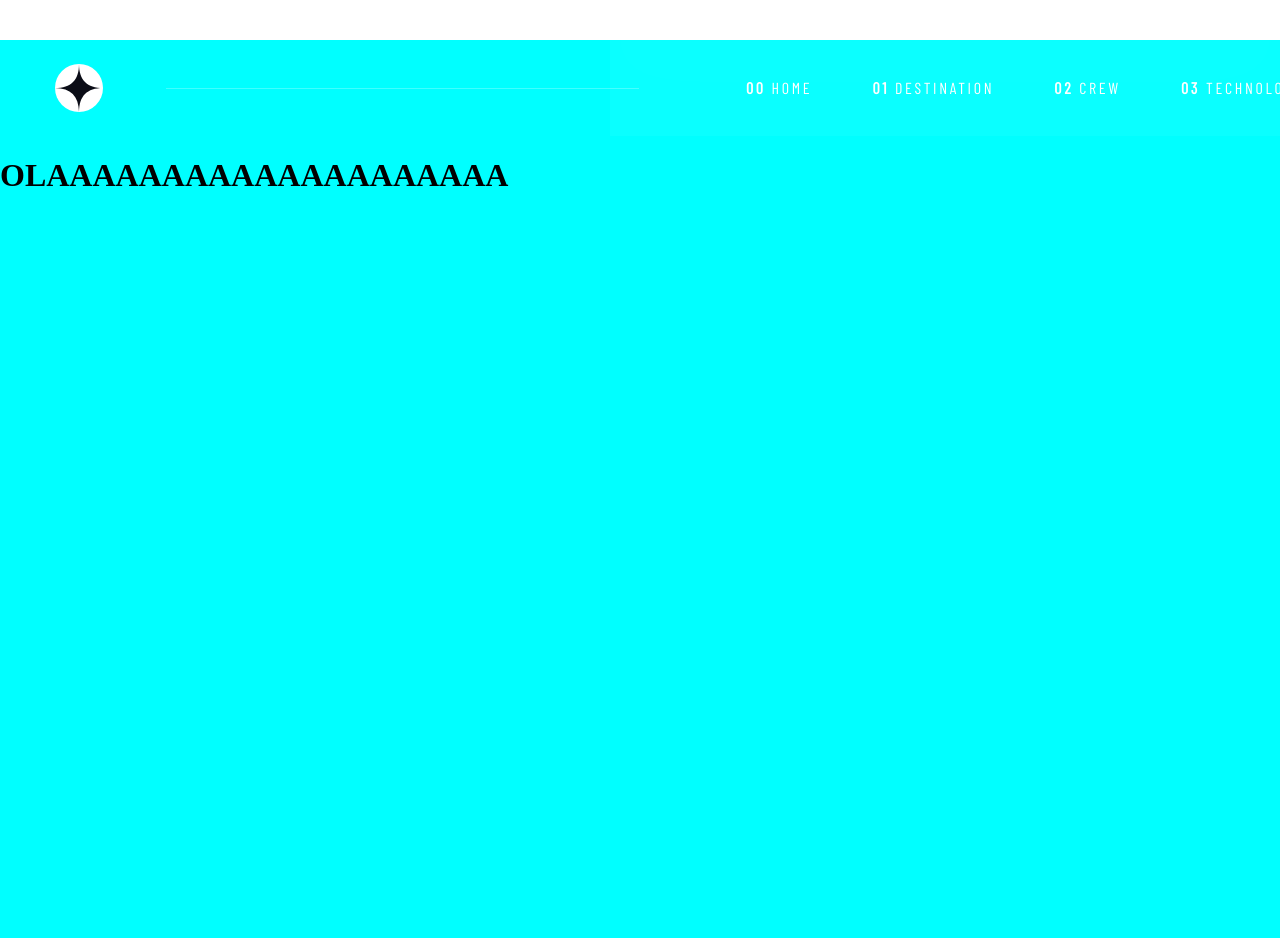
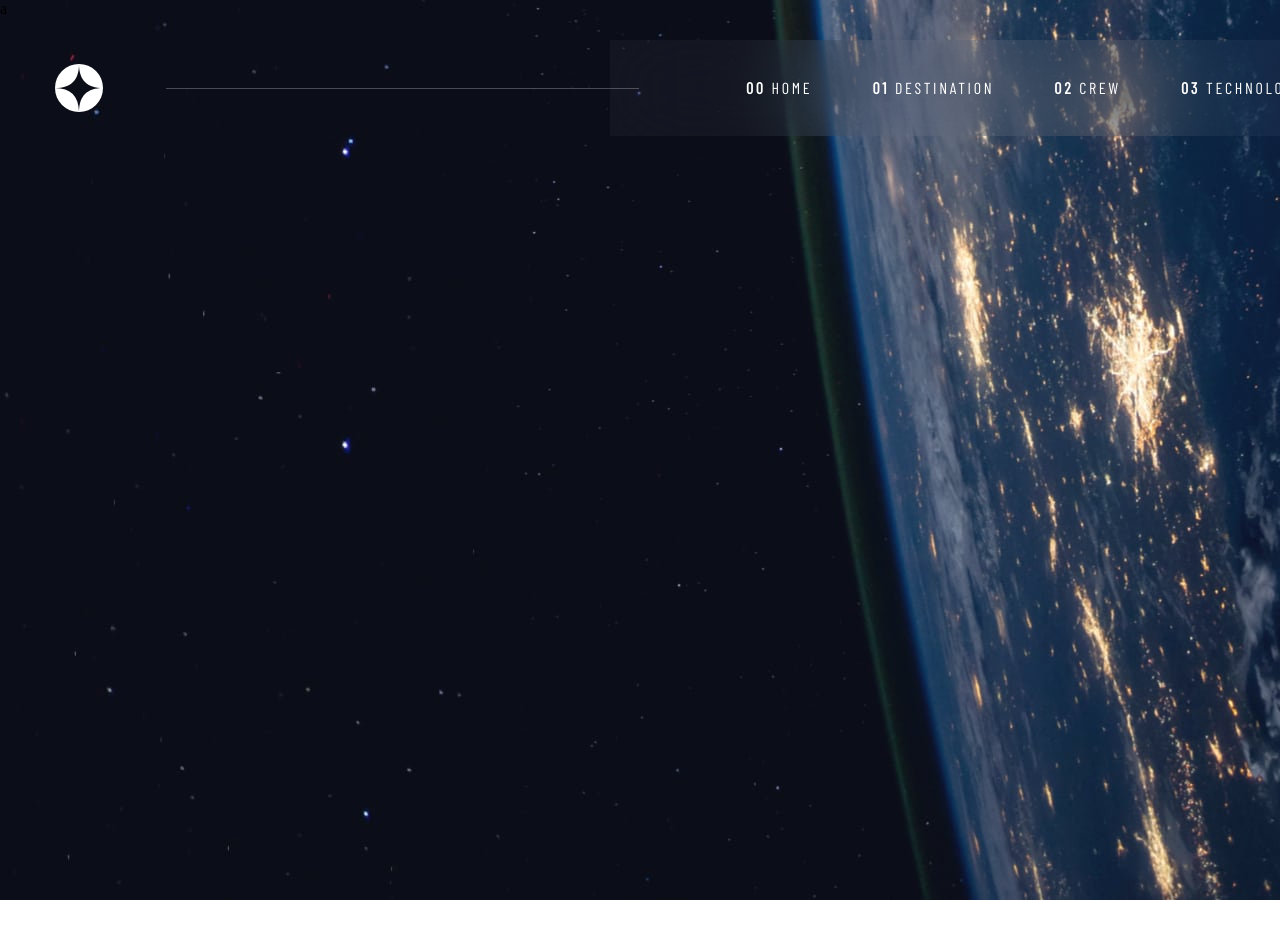
Before and after one commit to iago-guinossi/space-tourism, a React (Vite) app: page / in a window 1280 px wide. Shown: the top 938 px of the page. Built offline with nearby package versions, Linux system fonts and the light colour scheme.

Commit message:
refactor

```diff
--- a/src/App.tsx
+++ b/src/App.tsx
@@ -5,8 +5,8 @@ import { Home } from './components/pages/Home'
 const Container = styled.div`
   width: 1440px;
   height: 900px;
-  background-color:cyan;
   display:block;
+  position: relative;
 `
 
 function App() {
--- a/src/components/pages/Home/Home.tsx
+++ b/src/components/pages/Home/Home.tsx
@@ -1,3 +1,12 @@
+import styled from "styled-components"
+
+const Container = styled.div`
+    width: 100%;
+    height: 100%;
+    background-image: url('src/assets/home/background-home-desktop.jpg');
+    margin-top: -136px;
+`
+
 export function Home(){
-    return <h1>OLAAAAAAAAAAAAAAAAAAAA</h1>
+    return <Container><div>a</div></Container>
 }
```
